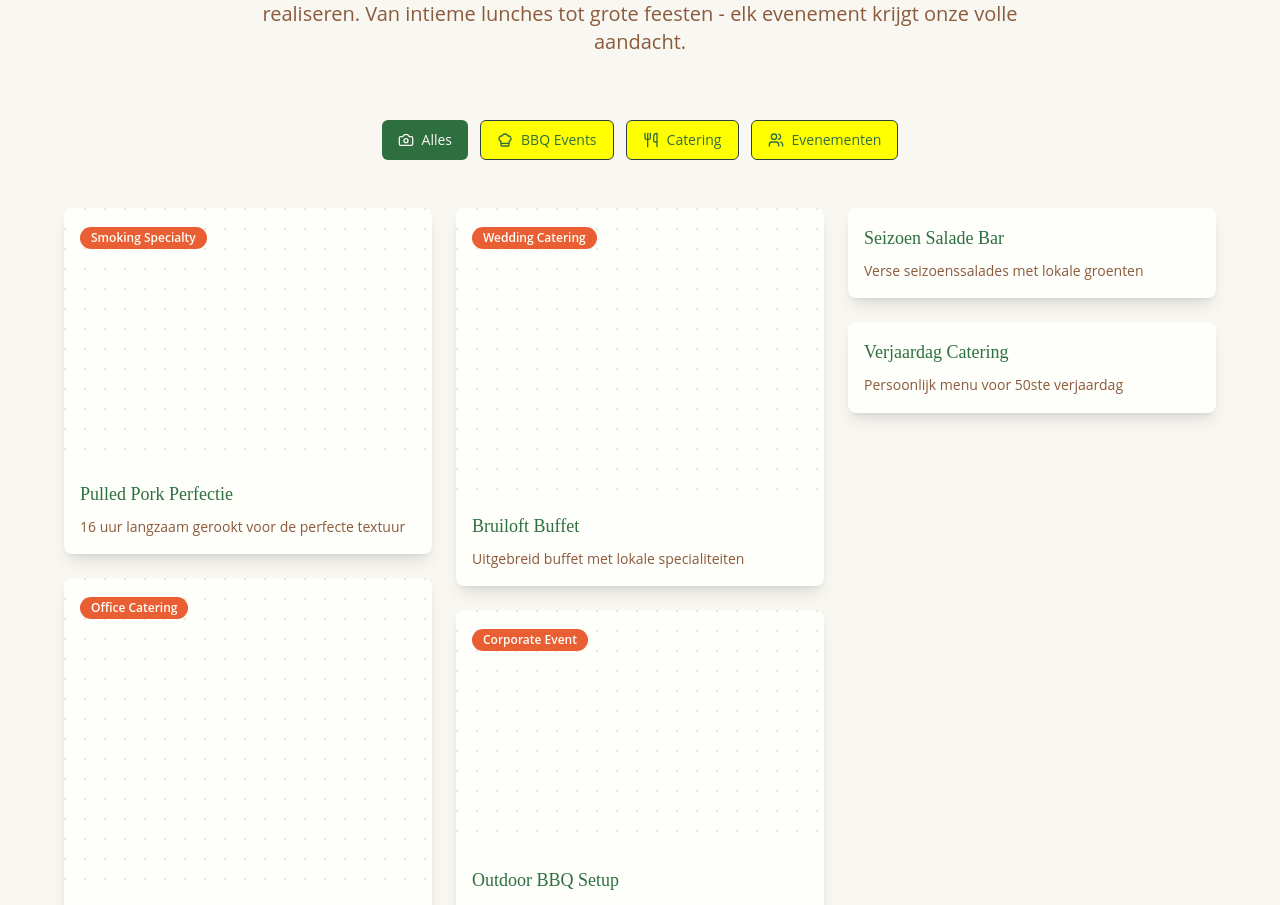
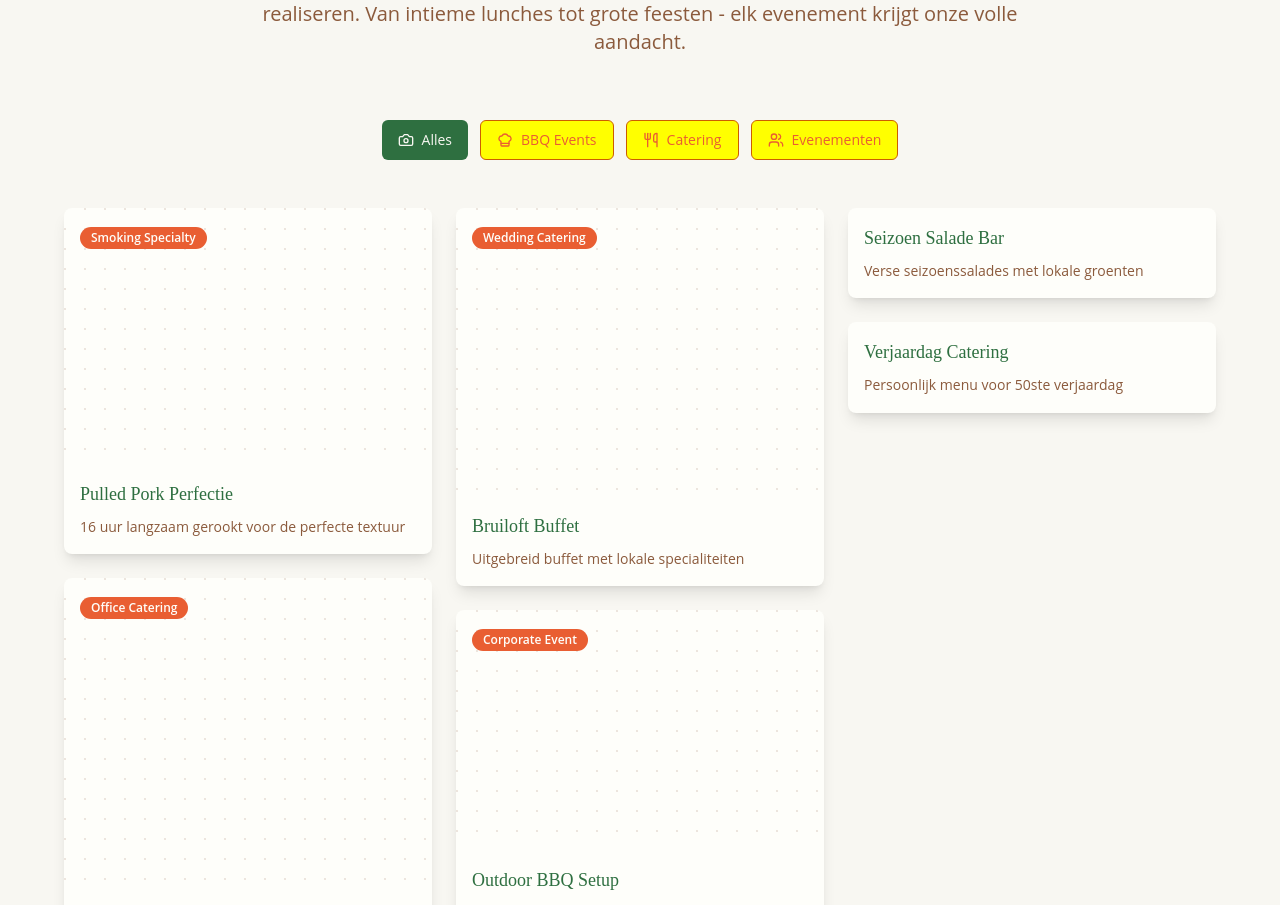
Before and after one commit to 0xtsotsi/ambacht-verse-ontwerp, a React (Vite) app: page / in a window 1280 px wide. Shown: the part 3884-4789 px from the top of the page. Built offline with nearby package versions, Linux system fonts and the light colour scheme.

Commit message:
Change button unclicked color
Change the unclicked button color in the gallery to a different color.

```diff
--- a/src/components/Gallery.tsx
+++ b/src/components/Gallery.tsx
@@ -1,4 +1,3 @@
-
 import { useState } from "react";
 import { Button } from "@/components/ui/button";
 import { Badge } from "@/components/ui/badge";
@@ -96,7 +95,7 @@ export const Gallery = () => {
                 className={`flex items-center gap-2 ${
                   activeCategory === category.id
                     ? "bg-forest-green text-warm-cream hover:bg-forest-green/90"
-                    : "border-forest-green text-forest-green hover:bg-forest-green hover:text-warm-cream"
+                    : "border-burnt-orange text-burnt-orange hover:bg-burnt-orange hover:text-warm-cream"
                 }`}
               >
                 {category.icon}
```
